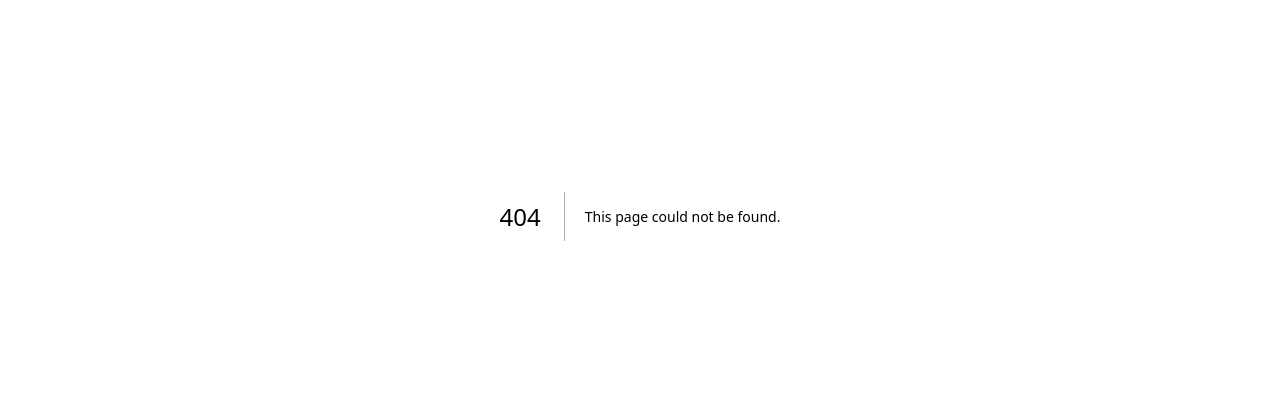
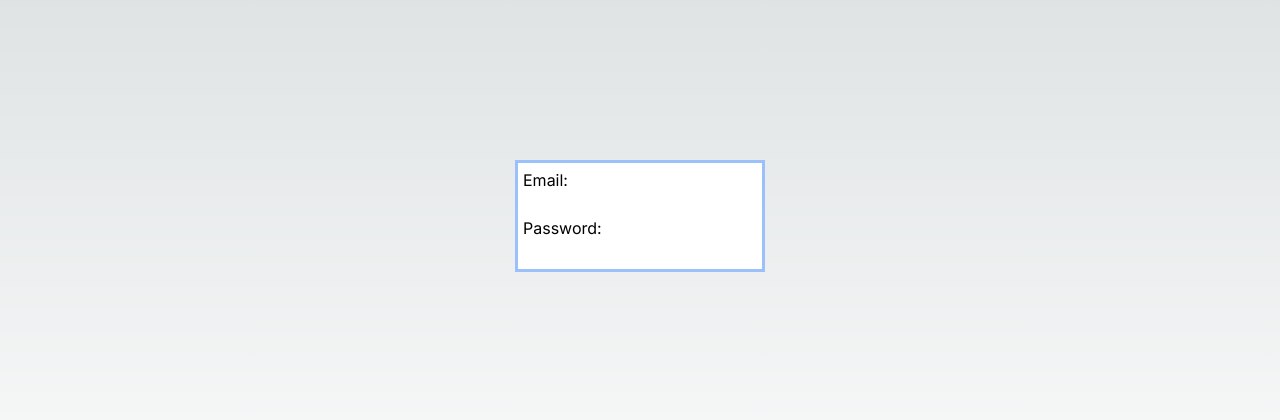
Before and after one commit to Deltalay/buysell_thing, a Next.js app: page /login in a window 1280 px wide. Before the commit this address had no page. Shown: the part 184-604 px from the top of the page. Built offline with nearby package versions, Linux system fonts and the light colour scheme.

Commit message:
add login structure

```diff
--- /dev/null
+++ b/app/components/loginForm.tsx
@@ -0,0 +1,17 @@
+"use client";
+export default function LoginForm({
+  action,
+}: {
+  action: (formData: FormData) => Promise<void>;
+}) {
+  return <form action={action} className="bg-white px-2 py-2 shadown-lg ring ring-inset text-black">
+    <div>
+      <label htmlFor="email">Email:</label>
+      <input className="block" name="email" id="email" type="text" />
+    </div>
+    <div>
+      <label htmlFor="password">Password:</label>
+      <input className="block" name="password" id="password" type="password" />
+    </div>
+  </form>;
+}
--- /dev/null
+++ b/app/login/layout.tsx
@@ -0,0 +1,22 @@
+import type { Metadata } from "next";
+import { Inter } from "next/font/google";
+import "../globals.css";
+
+const inter = Inter({ subsets: ["latin"] });
+
+export const metadata: Metadata = {
+  title: "Login - BuySell Thing",
+  description: "Generated by create next app",
+};
+
+export default function RootLayout({
+  children,
+}: Readonly<{
+  children: React.ReactNode;
+}>) {
+  return (
+    <html lang="en">
+      <body className={inter.className}>{children}</body>
+    </html>
+  );
+}
--- /dev/null
+++ b/app/login/page.tsx
@@ -0,0 +1,13 @@
+import LoginForm from "../components/loginForm";
+
+export default function LoginPage() {
+  async function LoginAccount(formData: FormData) {
+    'use server';
+
+  }
+  return <section>
+   <div className="flex justify-center items-center h-screen">
+     <LoginForm action={LoginAccount} />
+   </div>
+  </section>
+}
```
